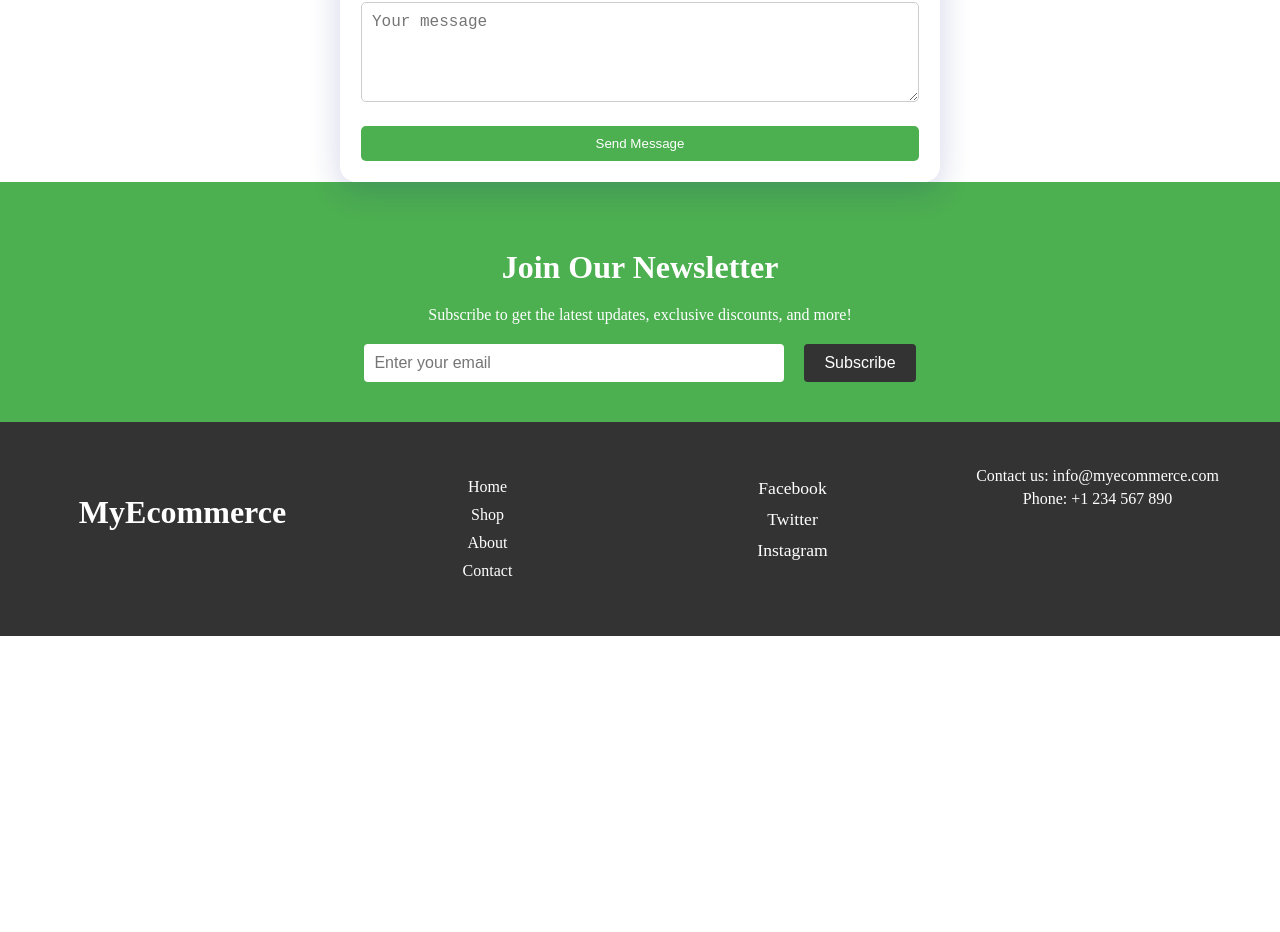
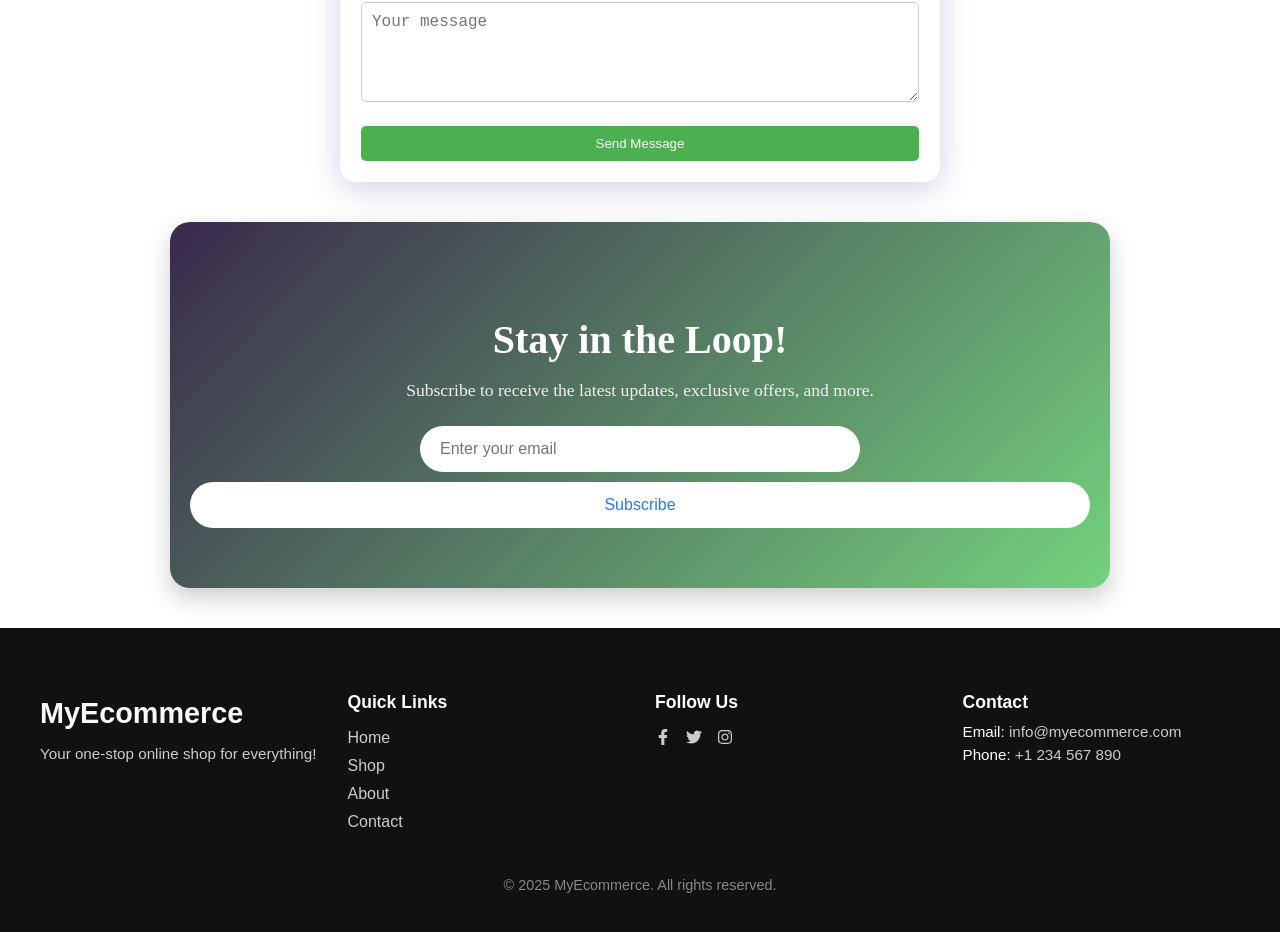
Before and after one commit to Perpetualisi/MyEcommerce, a React (Vite) app: page / in a window 1280 px wide. Shown: the part 2808-3740 px from the top of the page. Before the commit the page ends 3444 px from the top, so only its background shows below. Built offline with nearby package versions, Linux system fonts and the light colour scheme; no server answers; the database is empty.

Commit message:
Modernize Newsletter and Footer components, update styles

```diff
--- a/package.json
+++ b/package.json
@@ -13,6 +13,7 @@
     "firebase": "^11.6.0",
     "react": "^18.3.1",
     "react-dom": "^18.3.1",
+    "react-icons": "^5.5.0",
     "react-router-dom": "^7.5.1"
   },
   "devDependencies": {
--- a/src/Components/Footer/Footer.css
+++ b/src/Components/Footer/Footer.css
@@ -1,77 +1,109 @@
 .footer {
-    background-color: #333;
-    color: white;
+  background: #111;
+  color: #fff;
   padding: 40px 20px;
-    text-align: center;
+  font-family: Arial, sans-serif;
 }
 
 .footer-content {
   display: grid;
   grid-template-columns: repeat(4, 1fr);
-    gap: 20px;
+  gap: 30px;
   max-width: 1200px;
   margin: 0 auto;
 }
 
 .footer-logo h3 {
-    font-size: 2rem;
+  font-size: 1.8rem;
+  margin-bottom: 10px;
+  color: #f8f8f8;
+}
+
+.footer-logo p {
+  font-size: 0.95rem;
+  color: #ccc;
+}
+
+.footer-links h4,
+.footer-social h4,
+.footer-contact h4 {
+  font-size: 1.1rem;
+  margin-bottom: 10px;
 }
 
 .footer-links ul,
 .footer-social ul {
-    list-style-type: none;
+  list-style: none;
   padding: 0;
 }
 
-.footer-links li,
-.footer-social li {
+.footer-links ul li,
+.footer-social ul li {
   margin-bottom: 10px;
 }
 
-.footer-links a,
-.footer-social a {
+.footer-links ul li a,
+.footer-social ul li a,
+.footer-contact a {
   text-decoration: none;
-    color: white;
-    font-size: 1rem;
+  color: #ccc;
+  transition: color 0.3s ease;
 }
 
-.footer-links a:hover,
-.footer-social a:hover {
-    color: #4CAF50;
+.footer-links ul li a:hover,
+.footer-social ul li a:hover,
+.footer-contact a:hover {
+  color: #fff;
+}
+
+.footer-social ul {
+  display: flex;
+  gap: 15px;
 }
 
 .footer-contact p {
-    font-size: 1rem;
-    margin: 5px 0;
+  margin: 6px 0;
+  font-size: 0.95rem;
 }
 
-.footer-social a {
-    font-size: 1.1rem;
+.footer-bottom {
+  text-align: center;
+  margin-top: 30px;
+  font-size: 0.9rem;
+  color: #888;
 }
 
+/* Responsive Styling */
+@media (max-width: 1024px) {
+  .footer-content {
+    grid-template-columns: repeat(2, 1fr);
+    text-align: center;
+  }
+}
 
 @media (max-width: 768px) {
   .footer-content {
     grid-template-columns: 1fr;
+    gap: 20px;
     text-align: center;
+  }
+}
+
+@media (max-width: 480px) {
+  .footer {
+    padding: 30px 15px;
   }
 
   .footer-logo h3 {
     font-size: 1.5rem;
-        margin-bottom: 15px;
   }
 
-    .footer-links a,
-    .footer-social a {
-        font-size: 0.95rem;
+  .footer-links ul li,
+  .footer-social ul li {
+    margin: 0 5px;
   }
 
   .footer-contact p {
-        font-size: 0.9rem;
-    }
-
-    .footer-links li,
-    .footer-social li {
-        margin-bottom: 8px;
+    font-size: 0.85rem;
   }
 }
--- a/src/Components/Footer/Footer.jsx
+++ b/src/Components/Footer/Footer.jsx
@@ -1,32 +1,64 @@
 import React from 'react';
+import { Link } from 'react-router-dom'; // for internal links
+import { FaFacebookF, FaTwitter, FaInstagram } from 'react-icons/fa';
 import './Footer.css';
 
 const Footer = () => {
+  const currentYear = new Date().getFullYear();
+
   return (
     <footer className="footer">
       <div className="footer-content">
+        {/* Logo */}
         <div className="footer-logo">
           <h3>MyEcommerce</h3>
+          <p>Your one-stop online shop for everything!</p>
         </div>
+
+        {/* Navigation Links */}
         <div className="footer-links">
+          <h4>Quick Links</h4>
           <ul>
-            <li><a href="#home">Home</a></li>
-            <li><a href="#shop">Shop</a></li>
-            <li><a href="#about">About</a></li>
-            <li><a href="#contact">Contact</a></li>
+            <li><Link to="/">Home</Link></li>
+            <li><Link to="/shop">Shop</Link></li>
+            <li><Link to="/about">About</Link></li>
+            <li><Link to="/contact">Contact</Link></li>
           </ul>
         </div>
+
+        {/* Social Media */}
         <div className="footer-social">
+          <h4>Follow Us</h4>
           <ul>
-            <li><a href="https://facebook.com" target="_blank" rel="noopener noreferrer">Facebook</a></li>
-            <li><a href="https://twitter.com" target="_blank" rel="noopener noreferrer">Twitter</a></li>
-            <li><a href="https://instagram.com" target="_blank" rel="noopener noreferrer">Instagram</a></li>
+            <li>
+              <a href="https://facebook.com" target="_blank" rel="noopener noreferrer">
+                <FaFacebookF />
+              </a>
+            </li>
+            <li>
+              <a href="https://twitter.com" target="_blank" rel="noopener noreferrer">
+                <FaTwitter />
+              </a>
+            </li>
+            <li>
+              <a href="https://instagram.com" target="_blank" rel="noopener noreferrer">
+                <FaInstagram />
+              </a>
+            </li>
           </ul>
         </div>
+
+        {/* Contact */}
         <div className="footer-contact">
-          <p>Contact us: info@myecommerce.com</p>
-          <p>Phone: +1 234 567 890</p>
+          <h4>Contact</h4>
+          <p>Email: <a href="mailto:info@myecommerce.com">info@myecommerce.com</a></p>
+          <p>Phone: <a href="tel:+1234567890">+1 234 567 890</a></p>
         </div>
+      </div>
+
+      {/* Footer Bottom */}
+      <div className="footer-bottom">
+        <p>© {currentYear} MyEcommerce. All rights reserved.</p>
       </div>
     </footer>
   );
--- a/src/Components/Newsletter/Newsletter.css
+++ b/src/Components/Newsletter/Newsletter.css
@@ -1,82 +1,82 @@
 .newsletter {
-  background-color: #4CAF50;
-  color: white;
+  background: linear-gradient(135deg, #39294b, #74d27d);
+  padding: 60px 20px;
+  color: #fff;
   text-align: center;
-  padding: 40px 20px;
+  border-radius: 20px;
+  margin: 40px auto;
+  max-width: 900px;
+  box-shadow: 0 10px 25px rgba(0, 0, 0, 0.2);
 }
 
-.newsletter-content {
-  max-width: 600px;
-  margin: 0 auto;
-  padding: 0 10px;
+.newsletter-container h2 {
+  font-size: 2.5rem;
+  margin-bottom: 15px;
+  font-weight: bold;
 }
 
-.newsletter h2 {
-  font-size: 2rem;
-  margin-bottom: 20px;
+.newsletter-container p {
+  font-size: 1.1rem;
+  margin-bottom: 25px;
+  color: #f0f0f0;
 }
 
-.newsletter p {
-  font-size: 1rem;
-  margin-bottom: 20px;
-}
-
-.newsletter form {
+.newsletter-form {
   display: flex;
-  flex-direction: column;
-  align-items: center;
+  justify-content: center;
+  flex-wrap: wrap;
   gap: 10px;
 }
 
-.newsletter input {
-  padding: 10px;
+.newsletter-form input {
+  padding: 14px 20px;
   border: none;
-  border-radius: 4px;
+  border-radius: 50px;
   font-size: 1rem;
-  width: 100%;
+  outline: none;
+  flex: 1 1 250px;
   max-width: 400px;
+  transition: all 0.3s ease;
 }
 
-.newsletter button {
-  padding: 10px 20px;
-  border: none;
-  background-color: #333;
-  color: white;
-  font-size: 1rem;
-  cursor: pointer;
-  border-radius: 4px;
-  width: 100%;
-  max-width: 200px;
+.newsletter-form input:focus {
+  box-shadow: 0 0 10px rgba(255, 255, 255, 0.7);
+  background: #fff;
+  color: #000;
 }
 
-.newsletter button:hover {
-  background-color: #555;
+.newsletter-form button {
+  padding: 14px 28px;
+  background: #fff;
+  color: #2575fc;
+  font-size: 1rem;
+  border: none;
+  border-radius: 50px;
+  cursor: pointer;
+  transition: all 0.3s ease;
 }
 
-.newsletter input:focus,
-.newsletter button:focus {
-  outline: none;
+.newsletter-form button:hover {
+  background: #f0f0f0;
+  color: #2575fc;
+  transform: translateY(-2px);
 }
 
 .thank-you-message {
-  font-size: 1rem;
-  color: #ffeb3b;
+  font-size: 1.2rem;
+  font-weight: 500;
+  color: #fff;
 }
 
-
-@media (min-width: 768px) {
-  .newsletter form {
-    flex-direction: row;
-    justify-content: center;
-    flex-wrap: wrap;
+/* Responsive */
+@media (max-width: 768px) {
+  .newsletter-container h2 {
+    font-size: 2rem;
   }
 
-  .newsletter input {
-    margin-right: 10px;
-    margin-bottom: 0;
-  }
-
-  .newsletter button {
-    width: auto;
+  .newsletter-form input,
+  .newsletter-form button {
+    flex: 1 1 100%;
+    max-width: 100%;
   }
 }
--- a/src/Components/Newsletter/Newsletter.jsx
+++ b/src/Components/Newsletter/Newsletter.jsx
@@ -8,8 +8,6 @@ const Newsletter = () => {
   const handleSubmit = (e) => {
     e.preventDefault();
     if (email) {
-
-
       setIsSubscribed(true);
       setEmail('');
     }
@@ -17,13 +15,14 @@ const Newsletter = () => {
 
   return (
     <section className="newsletter">
-      <div className="newsletter-content">
-        <h2>Join Our Newsletter</h2>
-        <p>Subscribe to get the latest updates, exclusive discounts, and more!</p>
+      <div className="newsletter-container">
+        <h2>Stay in the Loop!</h2>
+        <p>Subscribe to receive the latest updates, exclusive offers, and more.</p>
+
         {isSubscribed ? (
-          <p className="thank-you-message">Thank you for subscribing!</p>
+          <p className="thank-you-message">🎉 Thank you for subscribing!</p>
         ) : (
-          <form onSubmit={handleSubmit}>
+          <form onSubmit={handleSubmit} className="newsletter-form">
             <input
               type="email"
               placeholder="Enter your email"
```
Also changed, not shown: 1 other file (tests, documents, lock files or other folders). Lines whose indentation alone changed are shown as unchanged.
